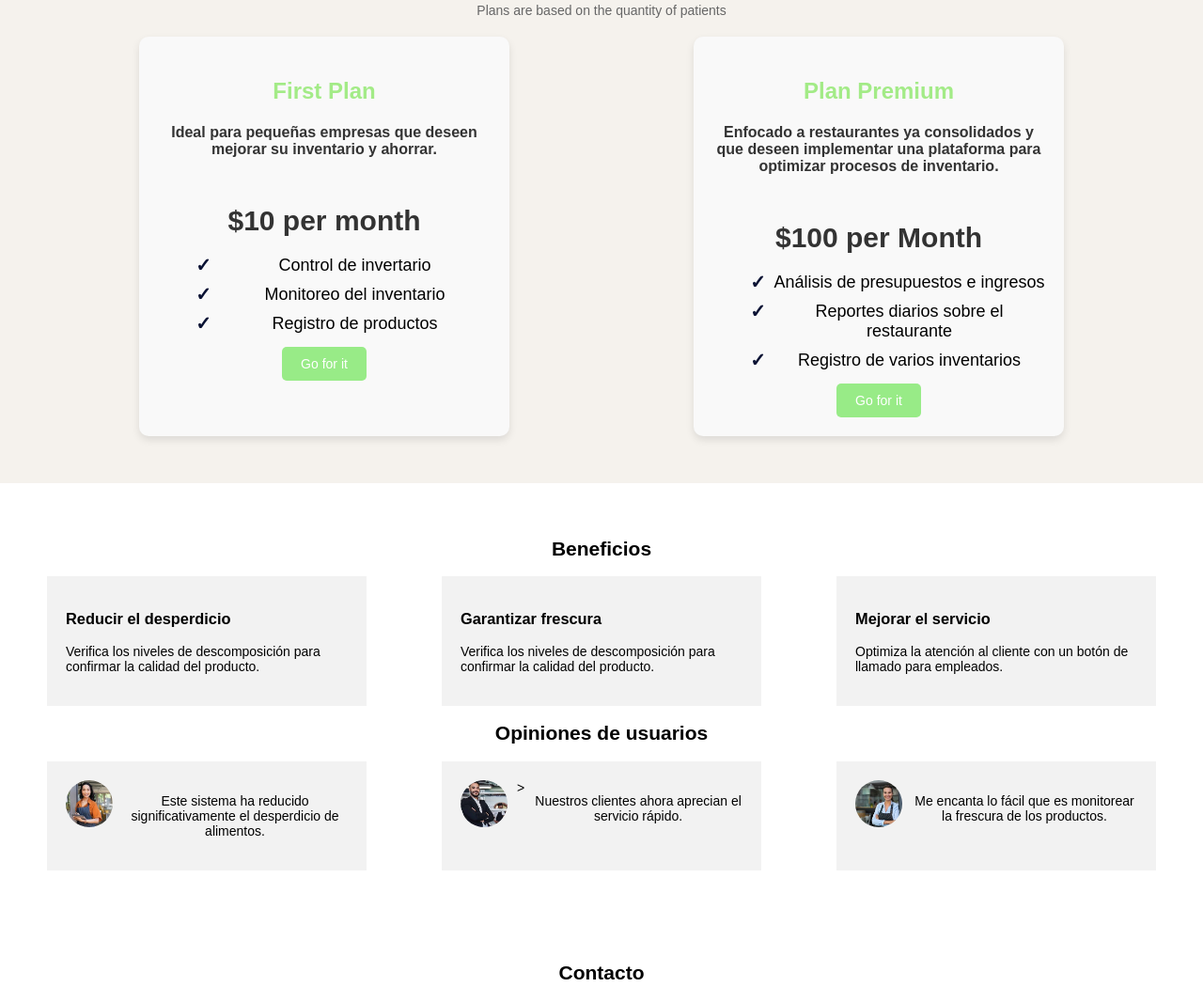
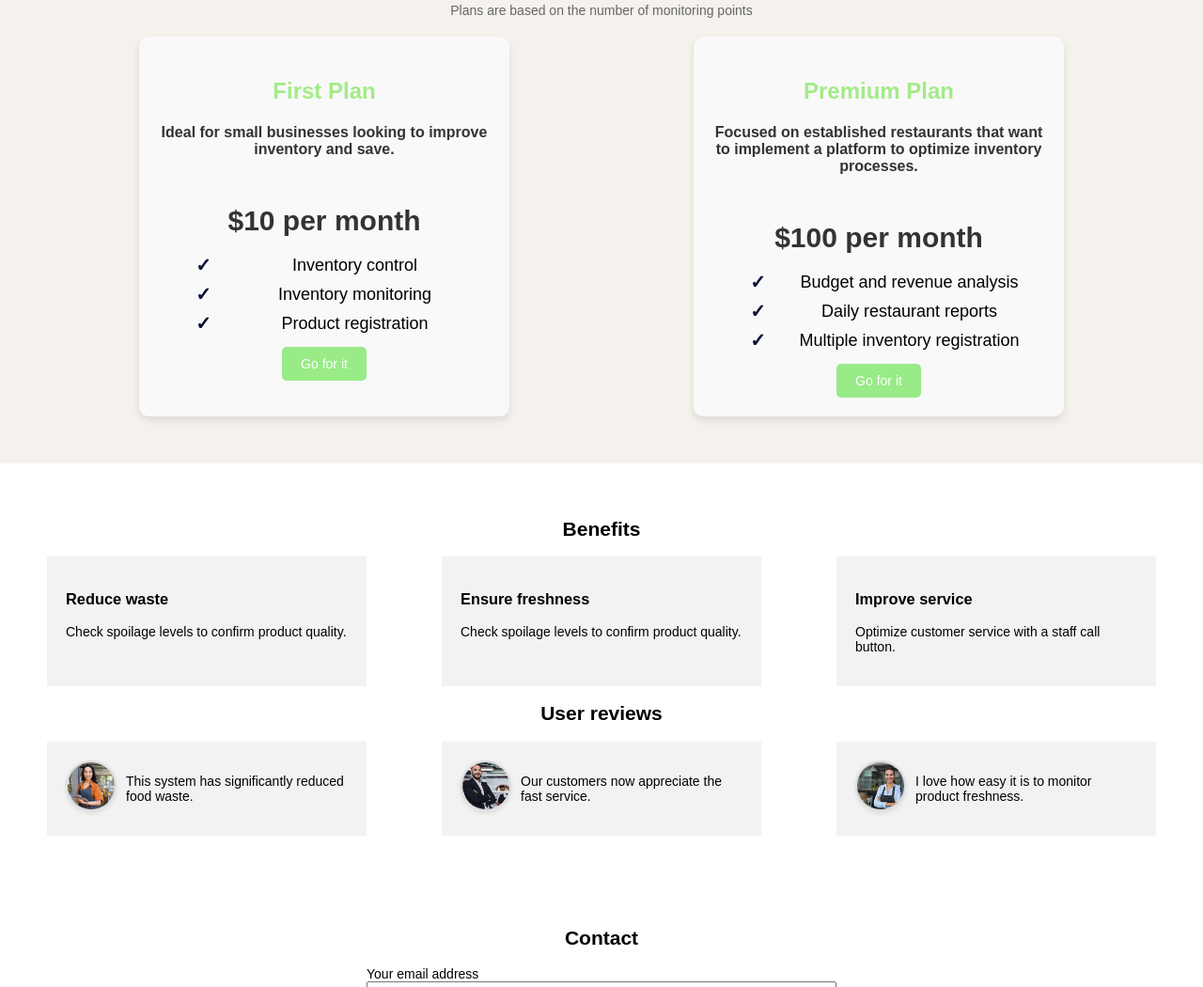
Before and after one commit to Biblioteca-de-Software/landing-page, a plain HTML site: page index.html in a window 1280 px wide. Shown: the part 1164-2214 px from the top of the page at 94% size. Drawn offline with Linux system fonts and the light colour scheme.

Commit message:
feat(lang-toggle): add language switcher button

```diff
--- a/index.html
+++ b/index.html
@@ -1,46 +1,38 @@
 <!DOCTYPE html>
 <html lang="es">
 <head>
-  <meta charset="UTF-8">
-  <meta name="viewport" content="width=device-width, initial-scale=1.0">
+  <meta charset="UTF-8" />
+  <meta name="viewport" content="width=device-width, initial-scale=1.0"/>
   <title>KeepItFresh</title>
-  <link rel="stylesheet" href="styles.css">
-  <style>
-    .card.opinion {
-      display: flex;
-      align-items: flex-start;
-      gap: 10px;
-    }
-
-    .card.opinion img {
-      border-radius: 50%;
-      height: 50px;
-      width: 50px;
-      object-fit: cover;
-    }
-  </style>
+  <link rel="stylesheet" href="styles.css"/>
 </head>
 <body>
 <header>
-  <img src="assets/img/logo.png" alt="KeepItFresh logo" height="40">
+  <img src="assets/img/logo.png" alt="KeepItFresh logo" height="40" />
   <nav>
     <a href="#ofrecemos">¿Qué ofrecemos?</a>
     <a href="#nosotros">Sobre nosotros</a>
     <a href="#beneficios">Beneficios</a>
     <a href="#contacto">Contacto</a>
   </nav>
+  <button id="language-toggle" class="lang-btn">ES</button>
 </header>
 
 <section class="hero" id="ofrecemos">
   <h1>Optimiza la distribución y conservación de alimentos</h1>
-  <p>Con nuestra solución IoT, controla tu inventario en tiempo real y mejora tu servicio.<br>A partir de 50 USD/mes. Cancela cuando quieras.</p>
+  <p>
+    Con nuestra solución IoT, controla tu inventario en tiempo real y mejora tu servicio.<br />
+    A partir de 50 USD/mes. Cancela cuando quieras.
+  </p>
   <button class="button">Comienza tu periodo de prueba gratis</button>
 </section>
 
 <section class="ofrecimiento">
   <h2>¿Qué es KeepItFresh?</h2>
-  <img src="assets/img/logo.png" alt="logo vertical" style="float:right" height="300" width="200">
-  <p>“KeepItFresh” es un servicio el cual permite el monitoreo de puntos críticos del inventario de un restaurante, monitoreando fechas de caducidad, temperaturas y gases (tales como etileno y calidad de aire) para confirmar los niveles de descomposición de los productos en el inventario del restaurante. Así mismo este servicio también ofrece un botón para llamar a los trabajadores del restaurante desde la mesa, con el fin de optimizar la atención dirigida al consumido</p>
+  <img src="assets/img/logo.png" alt="logo vertical" class="float-right" height="300" width="200"/>
+  <p>
+    “KeepItFresh” es un servicio el cual permite el monitoreo de puntos críticos del inventario de un restaurante, monitoreando fechas de caducidad, temperaturas y gases (tales como etileno y calidad de aire) para confirmar los niveles de descomposición de los productos en el inventario del restaurante. Así mismo este servicio también ofrece un botón para llamar a los trabajadores del restaurante desde la mesa, con el fin de optimizar la atención dirigida al consumidor.
+  </p>
   <div class="cards">
     <div class="card">
       <h3>🔒 Tu negocio seguro</h3>
@@ -59,8 +51,10 @@
 
 <section id="nosotros">
   <h2>¿Quiénes somos?</h2>
-  <img src="assets/img/go4u.png" alt="logo-go4u" style="float:right" height="300" width="200">
-  <p>Somos una startup dedicada a soluciones digitales enfocadas en restaurantes. Utilizamos tecnologías IoT para agilizar la gestión de restaurantes. Nuestro enfoque es preventivo, proporcionando sensores y herramientas para evitar problemas como la descomposición de alimentos.</p>
+  <img src="assets/img/go4u.png" alt="logo-go4u" class="float-right" height="300" width="200"/>
+  <p>
+    Somos una startup dedicada a soluciones digitales enfocadas en restaurantes. Utilizamos tecnologías IoT para agilizar la gestión de restaurantes. Nuestro enfoque es preventivo, proporcionando sensores y herramientas para evitar problemas como la descomposición de alimentos.
+  </p>
   <div class="cards">
     <div class="card">
       <h3>📌 Misión</h3>
@@ -78,26 +72,24 @@
 </section>
 
 <section class="pricing-plans">
-  <h2>Pricing & Plans </h2>
-  <p> Plans are based on the quantity of patients </p>
+  <h2>Pricing & Plans</h2>
+  <p>Plans are based on the quantity of patients</p>
   <div class="plans-container">
-    <!--first plan-->
     <div class="plan">
       <h3>First Plan</h3>
       <h4>Ideal para pequeñas empresas que deseen mejorar su inventario y ahorrar.</h4>
       <h5>$10 per month</h5>
       <ul>
-        <li>Control de invertario</li>
+        <li>Control de inventario</li>
         <li>Monitoreo del inventario</li>
         <li>Registro de productos</li>
       </ul>
       <a href="#" class="btn">Go for it</a>
     </div>
-
     <div class="plan">
       <h3>Plan Premium</h3>
       <h4>Enfocado a restaurantes ya consolidados y que deseen implementar una plataforma para optimizar procesos de inventario.</h4>
-      <h5>$100 per Month</h5>
+      <h5>$100 per month</h5>
       <ul>
         <li>Análisis de presupuestos e ingresos</li>
         <li>Reportes diarios sobre el restaurante</li>
@@ -128,16 +120,16 @@
   <h2 class="h2">Opiniones de usuarios</h2>
   <div class="cards">
     <div class="card opinion">
-      <img src="assets/img/p1.jpg">
+      <img src="assets/img/p1.jpg" alt="Usuario 1" />
       <p>Este sistema ha reducido significativamente el desperdicio de alimentos.</p>
     </div>
     <div class="card opinion">
-      <img src="assets/img/p2.jpg">
-      >        <p>Nuestros clientes ahora aprecian el servicio rápido.</p>
+      <img src="assets/img/p2.jpg" alt="Usuario 2" />
+      <p>Nuestros clientes ahora aprecian el servicio rápido.</p>
     </div>
     <div class="card opinion">
-      <img src="assets/img/p3.jpg">
-      <p> Me encanta lo fácil que es monitorear la frescura de los productos.</p>
+      <img src="assets/img/p3.jpg" alt="Usuario 3" />
+      <p>Me encanta lo fácil que es monitorear la frescura de los productos.</p>
     </div>
   </div>
 </section>
@@ -146,13 +138,13 @@
   <h2 class="h2">Contacto</h2>
   <form>
     <label>Your email address</label>
-    <input type="email" required>
+    <input type="email" required />
 
     <label>Country/Region</label>
     <select><option>Seleccionar...</option><option>Perú</option></select>
 
     <label>Subject</label>
-    <input type="text" required>
+    <input type="text" required />
 
     <label>Description</label>
     <textarea rows="5"></textarea>
@@ -164,5 +156,6 @@
 <footer>
   <p>© 2025 KeepItFresh - Todos los derechos reservados.</p>
 </footer>
+<script src="lang-toggle.js"></script>
 </body>
 </html>
--- /dev/null
+++ b/lang-toggle.js
@@ -0,0 +1,206 @@
+document.addEventListener("DOMContentLoaded", () => {
+    const toggleButton = document.getElementById("language-toggle");
+
+    const translations = {
+        es: {
+            heroTitle: "Optimiza la distribución y conservación de alimentos",
+            heroText: "Con nuestra solución IoT, controla tu inventario en tiempo real y mejora tu servicio.<br />A partir de 50 USD/mes. Cancela cuando quieras.",
+            heroButton: "Comienza tu periodo de prueba gratis",
+            nav: ["¿Qué ofrecemos?", "Sobre nosotros", "Beneficios", "Contacto"],
+            queEsTitle: "¿Qué es KeepItFresh?",
+            queEsText: "“KeepItFresh” es un servicio el cual permite el monitoreo de puntos críticos del inventario de un restaurante, monitoreando fechas de caducidad, temperaturas y gases (tales como etileno y calidad de aire) para confirmar los niveles de descomposición de los productos en el inventario del restaurante. Así mismo este servicio también ofrece un botón para llamar a los trabajadores del restaurante desde la mesa, con el fin de optimizar la atención dirigida al consumidor.",
+            cards: [
+                "🔒 Tu negocio seguro",
+                "📈 Gestión inteligente",
+                "📊 Datos en tiempo real"
+            ],
+            cardsP: [
+                "Monitorea en tiempo real tus dispositivos IoT (temperatura, humedad, puertas abiertas, etc.) para prevenir pérdidas por fallas o accidentes. Tu inventario y equipos estarán siempre bajo control.",
+                "Automatiza el seguimiento de insumos. Recibe alertas cuando haya escasez o exceso de stock y optimiza tus compras según consumo real.",
+                "Accede a reportes y métricas desde cualquier dispositivo. Toma decisiones basadas en información actualizada y confiable."
+            ],
+            nosotrosTitle: "¿Quiénes somos?",
+            nosotrosText: "Somos una startup dedicada a soluciones digitales enfocadas en restaurantes. Utilizamos tecnologías IoT para agilizar la gestión de restaurantes. Nuestro enfoque es preventivo, proporcionando sensores y herramientas para evitar problemas como la descomposición de alimentos.",
+            nosotrosCards: [
+                "📌 Misión",
+                "🚀 Visión",
+                "📦 Producto: KeepItFresh"
+            ],
+            nosotrosP: [
+                "Facilitar la gestión de los restaurantes a través del monitoreo continuo y el uso de tecnologías digitales.",
+                "Ser la empresa más importante del Perú en gestión y optimización de restaurantes.",
+                "Monitoreo de puntos críticos del inventario de restaurantes."
+            ],
+            pricingTitle: "Precios y planes",
+            pricingDesc: "Los planes se basan en la cantidad de puntos de monitoreo",
+            firstPlanTitle: "Primer Plan",
+            firstPlanDesc: "Ideal para pequeñas empresas que deseen mejorar su inventario y ahorrar.",
+            firstPlanPrice: "$10 al mes",
+            firstPlanList: ["Control de inventario", "Monitoreo del inventario", "Registro de productos"],
+            premiumPlanTitle: "Plan Premium",
+            premiumPlanDesc: "Enfocado a restaurantes ya consolidados y que deseen implementar una plataforma para optimizar procesos de inventario.",
+            premiumPlanPrice: "$100 al mes",
+            premiumPlanList: ["Análisis de presupuestos e ingresos", "Reportes diarios sobre el restaurante", "Registro de varios inventarios"],
+            beneficios: "Beneficios",
+            beneficiosCards: [
+                "Reducir el desperdicio",
+                "Garantizar frescura",
+                "Mejorar el servicio"
+            ],
+            beneficiosP: [
+                "Verifica los niveles de descomposición para confirmar la calidad del producto.",
+                "Verifica los niveles de descomposición para confirmar la calidad del producto.",
+                "Optimiza la atención al cliente con un botón de llamado para empleados."
+            ],
+            opiniones: "Opiniones de usuarios",
+            testimonios: [
+                "Este sistema ha reducido significativamente el desperdicio de alimentos.",
+                "Nuestros clientes ahora aprecian el servicio rápido.",
+                "Me encanta lo fácil que es monitorear la frescura de los productos."
+            ],
+            contacto: "Contacto",
+            labels: ["Correo electrónico", "País/Región", "Asunto", "Descripción"],
+            enviar: "Enviar"
+        },
+        en: {
+            heroTitle: "Optimize food distribution and preservation",
+            heroText: "With our IoT solution, control your inventory in real time and improve your service.<br />Starting at $50/month. Cancel anytime.",
+            heroButton: "Start your free trial",
+            nav: ["What do we offer?", "About us", "Benefits", "Contact"],
+            queEsTitle: "What is KeepItFresh?",
+            queEsText: "\"KeepItFresh\" is a service that allows the monitoring of critical points in a restaurant's inventory, tracking expiration dates, temperatures, and gases (such as ethylene and air quality) to confirm the levels of spoilage of products in the restaurant's inventory. This service also offers a button to call restaurant staff from the table, in order to optimize customer service.",
+            cards: [
+                "🔒 Your business safe",
+                "📈 Smart management",
+                "📊 Real-time data"
+            ],
+            cardsP: [
+                "Monitor your IoT devices in real time (temperature, humidity, open doors, etc.) to prevent losses due to failures or accidents. Your inventory and equipment will always be under control.",
+                "Automate supply tracking. Receive alerts when there is a shortage or overstock and optimize your purchases based on actual consumption.",
+                "Access reports and metrics from any device. Make decisions based on updated and reliable information."
+            ],
+            nosotrosTitle: "Who are we?",
+            nosotrosText: "We are a startup dedicated to digital solutions for restaurants. We use IoT technologies to streamline restaurant management. Our approach is preventive, providing sensors and tools to avoid issues like food spoilage.",
+            nosotrosCards: [
+                "📌 Mission",
+                "🚀 Vision",
+                "📦 Product: KeepItFresh"
+            ],
+            nosotrosP: [
+                "Facilitate restaurant management through continuous monitoring and the use of digital technologies.",
+                "Be the most important restaurant optimization company in Peru.",
+                "Monitoring of critical points in restaurant inventory."
+            ],
+            pricingTitle: "Pricing & Plans",
+            pricingDesc: "Plans are based on the number of monitoring points",
+            firstPlanTitle: "First Plan",
+            firstPlanDesc: "Ideal for small businesses looking to improve inventory and save.",
+            firstPlanPrice: "$10 per month",
+            firstPlanList: ["Inventory control", "Inventory monitoring", "Product registration"],
+            premiumPlanTitle: "Premium Plan",
+            premiumPlanDesc: "Focused on established restaurants that want to implement a platform to optimize inventory processes.",
+            premiumPlanPrice: "$100 per month",
+            premiumPlanList: ["Budget and revenue analysis", "Daily restaurant reports", "Multiple inventory registration"],
+            beneficios: "Benefits",
+            beneficiosCards: [
+                "Reduce waste",
+                "Ensure freshness",
+                "Improve service"
+            ],
+            beneficiosP: [
+                "Check spoilage levels to confirm product quality.",
+                "Check spoilage levels to confirm product quality.",
+                "Optimize customer service with a staff call button."
+            ],
+            opiniones: "User reviews",
+            testimonios: [
+                "This system has significantly reduced food waste.",
+                "Our customers now appreciate the fast service.",
+                "I love how easy it is to monitor product freshness."
+            ],
+            contacto: "Contact",
+            labels: ["Your email address", "Country/Region", "Subject", "Description"],
+            enviar: "Send"
+        }
+    };
+
+    let currentLang = "en";
+
+    const applyTranslations = (lang) => {
+        const t = translations[lang];
+
+        // Nav
+        document.querySelector("header nav").innerHTML = t.nav
+            .map((text, i) => `<a href="#${["ofrecemos", "nosotros", "beneficios", "contacto"][i]}">${text}</a>`)
+            .join("");
+
+        // Hero
+        document.querySelector(".hero h1").innerHTML = t.heroTitle;
+        document.querySelector(".hero p").innerHTML = t.heroText;
+        document.querySelector(".hero .button").innerHTML = t.heroButton;
+
+        // Ofrecimiento
+        document.querySelector(".ofrecimiento h2").innerHTML = t.queEsTitle;
+        document.querySelector(".ofrecimiento p").innerHTML = t.queEsText;
+        const cards = document.querySelectorAll(".ofrecimiento .card");
+        cards.forEach((card, i) => {
+            card.querySelector("h3").innerHTML = t.cards[i];
+            card.querySelector("p").innerHTML = t.cardsP[i];
+        });
+
+        // Nosotros
+        document.querySelector("#nosotros h2").innerHTML = t.nosotrosTitle;
+        document.querySelector("#nosotros p").innerHTML = t.nosotrosText;
+        const nosotrosCards = document.querySelectorAll("#nosotros .card");
+        nosotrosCards.forEach((card, i) => {
+            card.querySelector("h3").innerHTML = t.nosotrosCards[i];
+            card.querySelector("p").innerHTML = t.nosotrosP[i];
+        });
+
+        // Pricing
+        document.querySelector(".pricing-plans h2").innerHTML = t.pricingTitle;
+        document.querySelector(".pricing-plans p").innerHTML = t.pricingDesc;
+        const plans = document.querySelectorAll(".plan");
+        plans[0].querySelector("h3").innerHTML = t.firstPlanTitle;
+        plans[0].querySelector("h4").innerHTML = t.firstPlanDesc;
+        plans[0].querySelector("h5").innerHTML = t.firstPlanPrice;
+        plans[0].querySelector("ul").innerHTML = t.firstPlanList.map(item => `<li>${item}</li>`).join("");
+        plans[1].querySelector("h3").innerHTML = t.premiumPlanTitle;
+        plans[1].querySelector("h4").innerHTML = t.premiumPlanDesc;
+        plans[1].querySelector("h5").innerHTML = t.premiumPlanPrice;
+        plans[1].querySelector("ul").innerHTML = t.premiumPlanList.map(item => `<li>${item}</li>`).join("");
+
+        // Beneficios
+        document.querySelector("#beneficios h2").innerHTML = t.beneficios;
+        const beneficiosCards = document.querySelectorAll("#beneficios .card:not(.opinion)");
+        beneficiosCards.forEach((card, i) => {
+            card.querySelector("h3").innerHTML = t.beneficiosCards[i];
+            card.querySelector("p").innerHTML = t.beneficiosP[i];
+        });
+
+        // Opiniones
+        document.querySelectorAll("#beneficios .card.opinion p").forEach((el, i) => {
+            el.innerHTML = t.testimonios[i];
+        });
+        document.querySelectorAll("h2").forEach(h => {
+            if (h.innerHTML === "Opiniones de usuarios" || h.innerHTML === "User reviews") {
+                h.innerHTML = t.opiniones;
+            }
+        });
+
+        // Contacto
+        document.querySelector("#contacto h2").innerHTML = t.contacto;
+        const labels = document.querySelectorAll("#contacto label");
+        labels.forEach((label, i) => (label.innerHTML = t.labels[i]));
+        document.querySelector("#contacto button").innerHTML = t.enviar;
+    };
+
+    toggleButton.addEventListener("click", () => {
+        currentLang = currentLang === "en" ? "es" : "en";
+        applyTranslations(currentLang);
+        toggleButton.innerText = currentLang === "en" ? "ES" : "EN";
+    });
+
+    // Inicializa en inglés
+    applyTranslations("en");
+});
--- a/styles.css
+++ b/styles.css
@@ -68,8 +68,6 @@ html {
   text-align: center;
 }
 
-
-/* pricing plans section */
 .pricing-plans {
   margin-top: 2rem;
   text-align: center;
@@ -126,7 +124,7 @@ html {
 .plan h3 {
   font-size: 24px;
   margin-bottom: 10px;
-  color: rgb(163, 235, 135); /* Rosado para títulos de cada plan */
+  color: rgb(163, 235, 135);
 }
 
 .plan h4 {
@@ -151,20 +149,6 @@ html {
   transition: background-color 0.3s ease;
 }
 
-.plan a.btn:hover {
-  background: linear-gradient(
-      45deg,
-      rgb(135, 235, 177),
-      rgb(173, 230, 195),
-      rgb(135, 235, 177),
-      rgb(173, 230, 230),
-      rgb(135, 235, 143),
-      rgb(173, 230, 181),
-      rgb(138, 235, 135),
-      rgb(178, 230, 173)
-  );
-}
-
 body {
   margin: 0;
   font-family: Arial, sans-serif;
@@ -184,4 +168,27 @@ body {
 .card.opinion {
   text-align: center;
   padding: 20px;
+
 }
+
+.card.opinion {
+  display: flex;
+  align-items: flex-start;
+  gap: 10px;
+  text-align: left;
+  padding: 20px;
+}
+
+.card.opinion img {
+  border-radius: 50%;
+  height: 50px;
+  width: 50px;
+  object-fit: cover;
+  border: 2px solid #ddd;
+  box-shadow: 0 2px 5px rgba(0,0,0,0.1);
+}
+
+.float-right {
+  float: right;
+  margin-left: 20px;
+}
```
Lines whose indentation alone changed are shown as unchanged.
